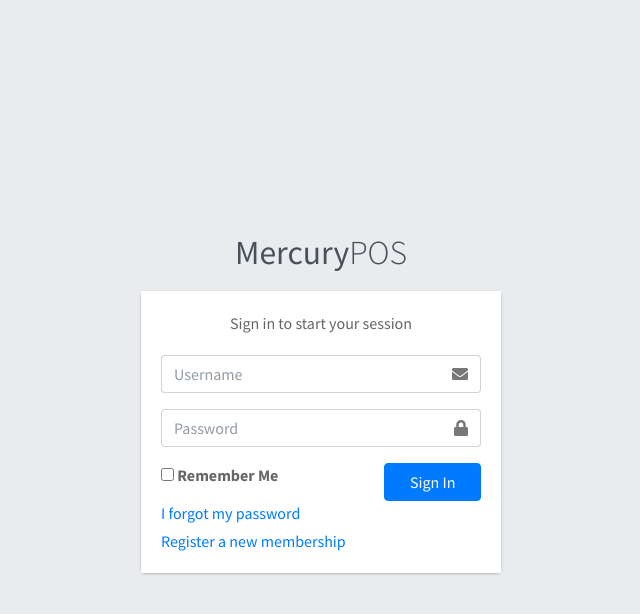
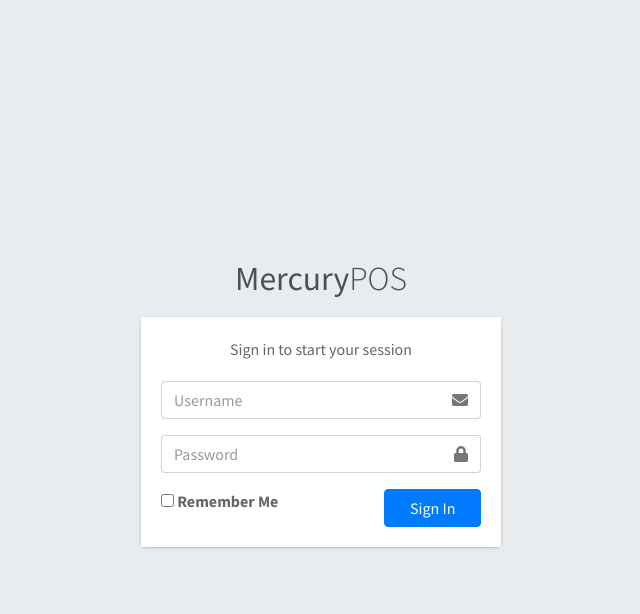
Before and after one commit to Buddhilive/mercury-pos, a PHP site: page / in a window 1280 px wide. Shown: the top 614 px of the page, without its empty margins (319-959 px from the left). Run offline with PHP 8.4, Linux system fonts and the light colour scheme; some libraries are stand-ins or nearby versions.

Commit message:
Remove unwanted links from login view

```diff
--- a/views/modules/login.php
+++ b/views/modules/login.php
@@ -45,13 +45,6 @@
                 $login -> ctrInitUserLogin();
                  ?>
             </form>
-
-            <p class="mb-1">
-                <a href="forgot-password.html">I forgot my password</a>
-            </p>
-            <p class="mb-0">
-                <a href="register.html" class="text-center">Register a new membership</a>
-            </p>
         </div>
         <!-- /.login-card-body -->
     </div>
```
